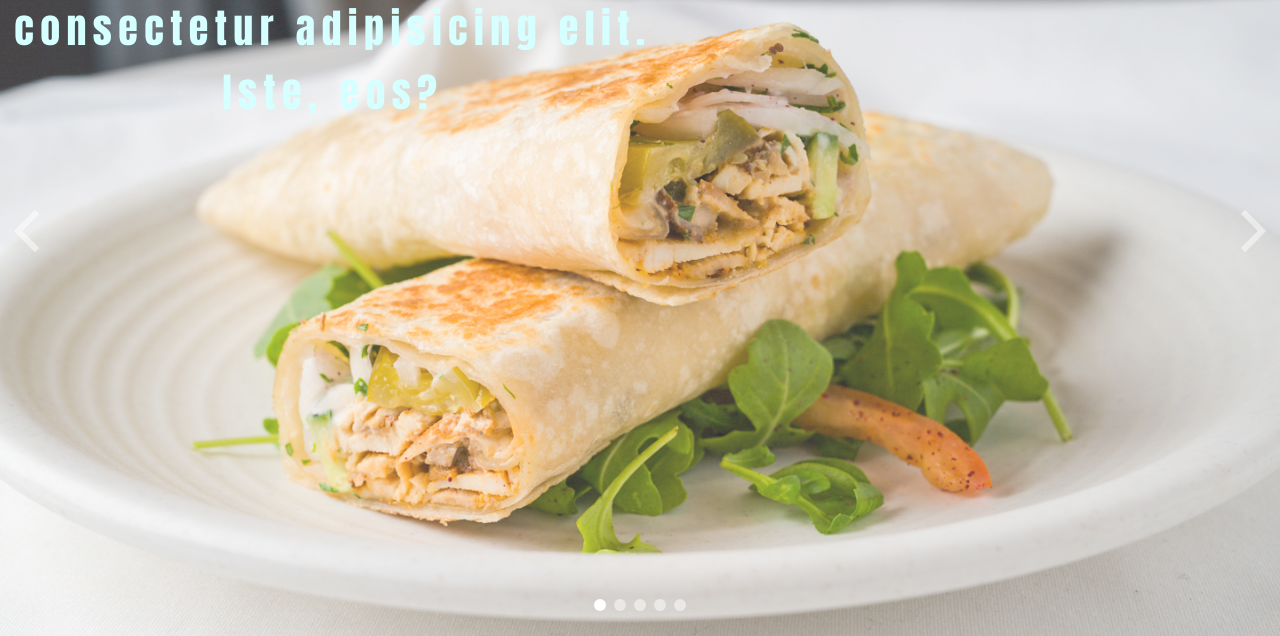
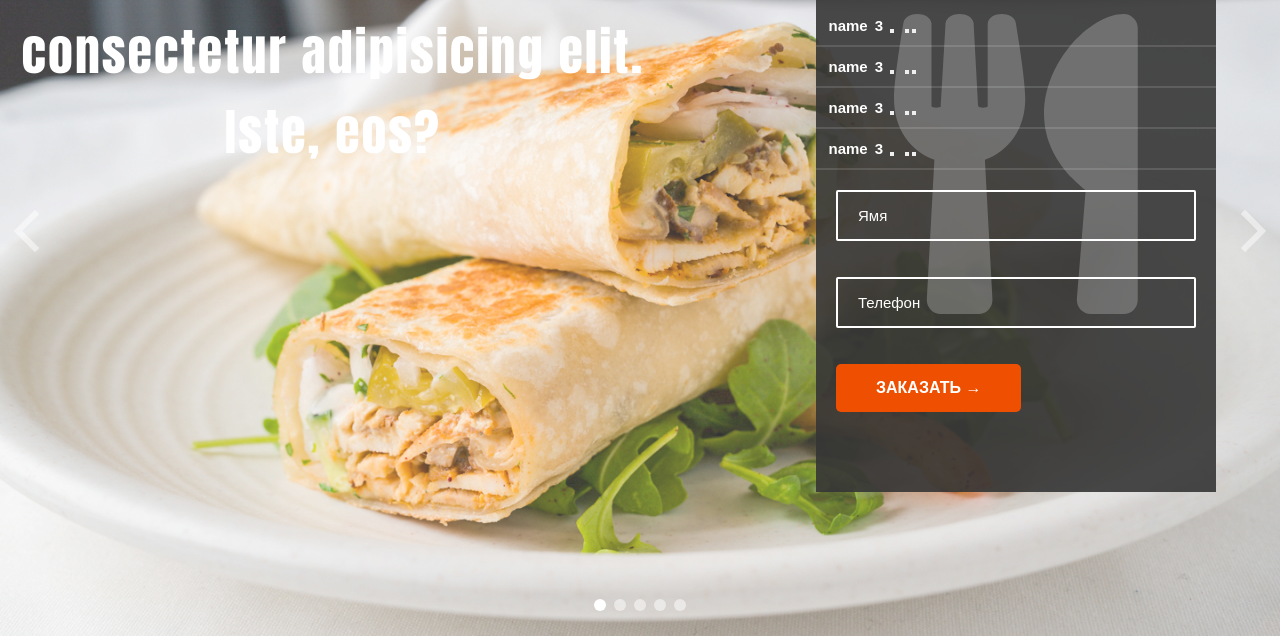
Before and after one commit to shawa-away/shawa-site, a website built with webpack: page src/index.html in a window 1280 px wide. Shown: the part 164-800 px from the top of the page. Built offline with nearby package versions, Linux system fonts and the light colour scheme.

Commit message:
add order form

```diff
--- a/src/index.html
+++ b/src/index.html
@@ -30,11 +30,36 @@
     <div class="slider-wrapper">
       <div class="slider">
         <div class="slider-inner">
-          <div class="slide slide1"><span>Lorem ipsum dolor, sit amet consectetur adipisicing elit. Iste, eos?</span></div>
-          <div class="slide slide2"><span>Lorem ipsum dolor, sit amet consectetur adipisicing elit. Iste, eos?</span></div>
-          <div class="slide slide3"><span>Lorem ipsum dolor, sit amet consectetur adipisicing elit. Iste, eos?</span></div>
-          <div class="slide slide4"><span>Lorem ipsum dolor, sit amet consectetur adipisicing elit. Iste, eos?</span></div>
-          <div class="slide slide5"><span>Lorem ipsum dolor, sit amet consectetur adipisicing elit. Iste, eos?</span></div>
+          <div class="slide slide1">
+            <span
+              >Lorem ipsum dolor, sit amet consectetur adipisicing elit. Iste,
+              eos?</span
+            >
+          </div>
+          <div class="slide slide2">
+            <span
+              >Lorem ipsum dolor, sit amet consectetur adipisicing elit. Iste,
+              eos?</span
+            >
+          </div>
+          <div class="slide slide3">
+            <span
+              >Lorem ipsum dolor, sit amet consectetur adipisicing elit. Iste,
+              eos?</span
+            >
+          </div>
+          <div class="slide slide4">
+            <span
+              >Lorem ipsum dolor, sit amet consectetur adipisicing elit. Iste,
+              eos?</span
+            >
+          </div>
+          <div class="slide slide5">
+            <span
+              >Lorem ipsum dolor, sit amet consectetur adipisicing elit. Iste,
+              eos?</span
+            >
+          </div>
         </div>
       </div>
       <a class="arrow-left" href="javascript:void(0);"></a>
@@ -42,6 +67,74 @@
       <div class="dots-wrapper"></div>
     </div>
 
-    <div class="order-form"></div>
+    <div class="order-form" id="order">
+      <div class="order-icon"><i class="fas fa-utensils"></i></div>
+      <div class="form-header">
+        <i class="fas fa-shopping-cart"></i>
+        Ваш Заказ
+        <span class="order-worth">0</span>
+      </div>
+      <ul class="order-cart">
+        <li class="order-item">
+          name
+          <div class="price">3</div>
+          <button class="plus"></button>
+          <div class="number">
+            <button class="plus"><button class="del"></button></button>
+          </div>
+        </li>
+        <li class="order-item">
+          name
+          <div class="price">3</div>
+          <button class="plus"></button>
+          <div class="number">
+            <button class="plus"><button class="del"></button></button>
+          </div>
+        </li>
+        <li class="order-item">
+          name
+          <div class="price">3</div>
+          <button class="plus"></button>
+          <div class="number">
+            <button class="plus"><button class="del"></button></button>
+          </div>
+        </li>
+        <li class="order-item">
+          name
+          <div class="price">3</div>
+          <button class="plus"></button>
+          <div class="number">
+            <button class="plus"><button class="del"></button></button>
+          </div>
+        </li>
+      </ul>
+      <form action="#" class="form">
+        <div class="form-group">
+          <input
+            type="text"
+            class="form-input"
+            placeholder="Ямя"
+            id="name"
+            required
+          />
+          <label for="name" class="form-label">Ваше ямя</label>
+        </div>
+
+        <div class="form-group">
+          <input
+            type="telephone"
+            class="form-input"
+            placeholder="Телефон"
+            id="telephone"
+            required
+          />
+          <label for="telephone" class="form-label">Телефон</label>
+        </div>
+
+        <div class="form-group">
+          <button class="btn btn--primary">Заказать &rarr;</button>
+        </div>
+      </form>
+    </div>
   </body>
 </html>
--- /dev/null
+++ b/src/styles/button.scss
@@ -0,0 +1,89 @@
+.btn {
+  &,
+  &:link,
+  &:visited {
+    text-transform: uppercase;
+    text-decoration: none;
+    padding: 1.5rem 4rem;
+    display: inline-block;
+    border-radius: 0.5rem;
+    transition: all 0.2s;
+    position: relative;
+    font-size: $default-font-size;
+    font-weight: bold;
+
+    //Change for the <button> element
+    border: none;
+    cursor: pointer;
+  }
+
+  &:hover {
+    transform: translateY(-3px);
+    box-shadow: 0 1rem 2rem rgba($color-black, 0.2);
+  }
+
+  &:active,
+  &:focus {
+    outline: none;
+    transform: translateY(-1px);
+    box-shadow: 0 0.5rem 1rem rgba($color-black, 0.2);
+  }
+
+  &--white {
+    background-color: $color-white;
+    color: $color-grey-dark;
+  }
+
+  &--primary {
+    background-color: $color-primary;
+    color: $color-white;
+  }
+
+  &--block {
+    display: block;
+    width: 100%;
+  }
+
+  &::after {
+    content: "";
+    display: inline-block;
+    height: 100%;
+    width: 100%;
+    border-radius: 10rem;
+    position: absolute;
+    top: 0;
+    left: 0;
+    z-index: -1;
+    transition: all 0.4s;
+  }
+
+  &--animated {
+    animation: moveInBottom 0.5s ease-out 0.75s;
+    animation-fill-mode: backwards;
+  }
+}
+
+.btn-text {
+  &:link,
+  &:visited {
+    font-size: $default-font-size;
+    color: $color-primary;
+    display: inline-block;
+    text-decoration: none;
+    border-bottom: 1px solid $color-primary;
+    padding: 3px;
+    transition: all 0.2s;
+  }
+
+  &:hover {
+    background-color: $color-primary;
+    color: $color-white;
+    box-shadow: 0 1rem 2rem rgba($color-black, 0.15);
+    transform: translateY(-2px);
+  }
+
+  &:active {
+    box-shadow: 0 0.5rem 1rem rgba($color-black, 0.15);
+    transform: translateY(0);
+  }
+}
--- /dev/null
+++ b/src/styles/form.scss
@@ -0,0 +1,114 @@
+.order-cart {
+  position: relative;
+  z-index: 10;
+  color: #fff;
+  list-style-type: none;
+  font-weight: 600;
+  margin-top: 1rem;
+  font-size: 1.5rem;
+
+  .order-item {
+    padding: 0.75rem 1.25rem;
+    display: block;
+    border-bottom: 2px solid rgba(255, 255, 255, 0.125);
+
+    .price, .plus, .minus, .del, .number {
+        display: inline-block;
+        margin-left: .3rem;
+    }
+  }
+}
+
+.order-form {
+  position: absolute;
+  top: 12vh;
+  right: 5vw;
+  width: 40rem;
+  height: 70vh;
+  background: rgba(54, 54, 54, 0.9);
+  // text-align: center;
+
+  .form-header {
+    color: $color-white;
+    font-size: 2.5rem;
+    font-family: sans-serif;
+    // letter-spacing: 0.5rem;
+    font-weight: bold;
+    // text-align: center;
+    padding: 1.2rem 4rem;
+    background: $color-secondary;
+    clip-path: polygon(100% 0, 95% 50%, 100% 100%, 0 100%, 5% 50%, 0 0);
+
+    .order-worth {
+      float: right;
+    }
+  }
+
+  .order-icon {
+    font-size: 30rem;
+    position: absolute;
+    width: 100%;
+    text-align: center;
+    z-index: 0;
+    opacity: 0.5;
+  }
+}
+
+.form {
+  display: flex;
+  flex-direction: column;
+  align-items: center;
+  color: $color-white;
+  position: relative;
+  z-index: 10;
+  margin-top: 2rem;
+
+  &-group
+//   :not(:last-child)
+ {
+    margin-bottom: 1rem;
+    width: 90%;
+  }
+
+  &-input {
+    width: 100%;
+    font-size: 1.5rem;
+    font-family: inherit;
+    color: $color-white;
+    padding: 1.5rem 2rem;
+    border-radius: 2px;
+    background-color: transparent;
+    border: 2px solid #fff;
+    display: block;
+    transition: all 0.3s;
+
+    &:focus {
+      outline: none;
+      box-shadow: 0 1rem 2rem rgba($color-black, 0.1);
+      border-bottom: 2px solid $color-primary-light;
+    }
+
+    &:focus:invalid {
+      border-bottom: 2px solid $color-secondary;
+    }
+
+    &::-webkit-input-placeholder {
+      color: $color-white;
+    }
+  }
+
+  &-label {
+    font-size: 1.2rem;
+    font-weight: 700;
+    margin-left: 2rem;
+    margin-top: 0.7rem;
+    display: block;
+    transition: all 0.3s;
+  }
+
+  &-input:placeholder-shown + &-label {
+    opacity: 0;
+    visibility: hidden;
+    transform: translateY(-4rem);
+  }
+}
--- a/src/styles/index.scss
+++ b/src/styles/index.scss
@@ -1,7 +1,9 @@
 @import "variables";
+@import "button";
 @import "animations";
 @import "navbar";
 @import "slider";
+@import "form";
 
 *,
 *::before,
--- a/src/styles/slider.scss
+++ b/src/styles/slider.scss
@@ -70,7 +70,8 @@
       }
       span {
         position: relative;
-        color: $color-secondary-light;
+        // color: $color-secondary-light;
+        color: $color-white;
         top: 12vh;
         left: 1vw;
         cursor: default;
@@ -86,9 +87,10 @@
         width: 50vw;
         // height: 100vh;
         // top: 12vw;
-        font-size: 4rem;
+        font-size: 5rem;
+        font-weight: bold;
         // line-height: 100vh;
-        letter-spacing: .5vw;
+        letter-spacing: .2rem;
         font-family: Impact, Charcoal, sans-serif;
         // text-shadow: 5px 5px 0px $color-grey-dark-2;
       }
--- a/src/styles/variables.scss
+++ b/src/styles/variables.scss
@@ -5,7 +5,7 @@ $color-primary-dark: #c04917;
 
 $color-secondary: #2baed9;
 $color-secondary-light: #cff;
-$color-secondary-dark:#345f6d;
+$color-secondary-dark: #345f6d;
 
 $color-tertiary-light: #2998ff;
 $color-tertiary-dark: #5643fa;
@@ -22,11 +22,34 @@ $color-black: #000;
 
 // FONT VARIABLES
 $default-font-size: 1.6rem;
-$font-primary:  sans-serif;
-$font-display:  sans-serif;
+$font-primary: sans-serif;
+$font-display: sans-serif;
 
 // RESPONSIVE BREAKPOINTS
-$bp-largest: 75em;   // 1200px
-$bp-large: 62.5em;   // 1000px
-$bp-medium: 50em;    // 800px;
-$bp-small: 37.5em;    // 600px;
+$bp-largest: 75em; // 1200px
+$bp-large: 62.5em; // 1000px
+$bp-medium: 50em; // 800px;
+$bp-small: 37.5em; // 600px;
+
+@mixin respond($breakpoint) {
+  @if $breakpoint == phone {
+    @media only screen and (max-width: 37.5em) {
+      @content;
+    } //600px
+  }
+  @if $breakpoint == tab-port {
+    @media only screen and (max-width: 56.25em) {
+      @content;
+    } //900px
+  }
+  @if $breakpoint == tab-land {
+    @media only screen and (max-width: 75em) {
+      @content;
+    } //1200px
+  }
+  @if $breakpoint == big-desktop {
+    @media only screen and (min-width: 112.5em) {
+      @content;
+    } //1800
+  }
+}
```
